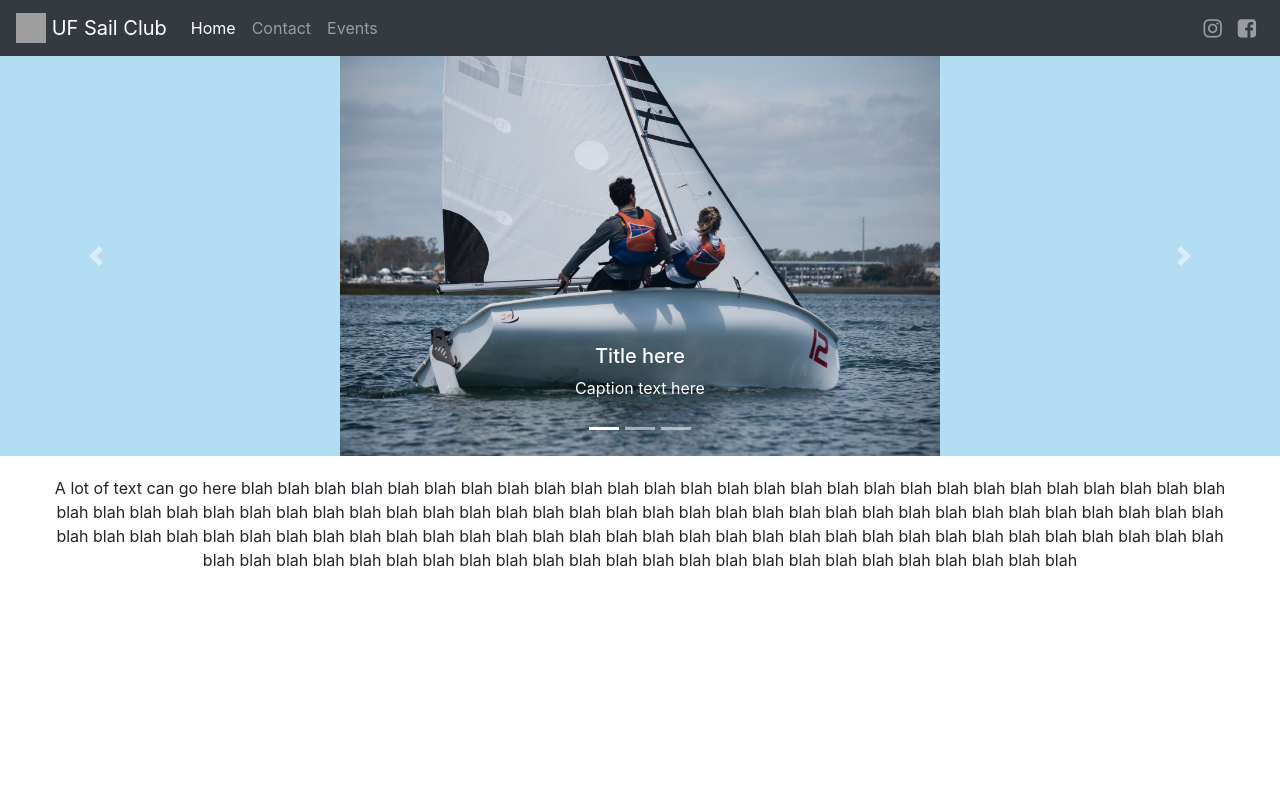
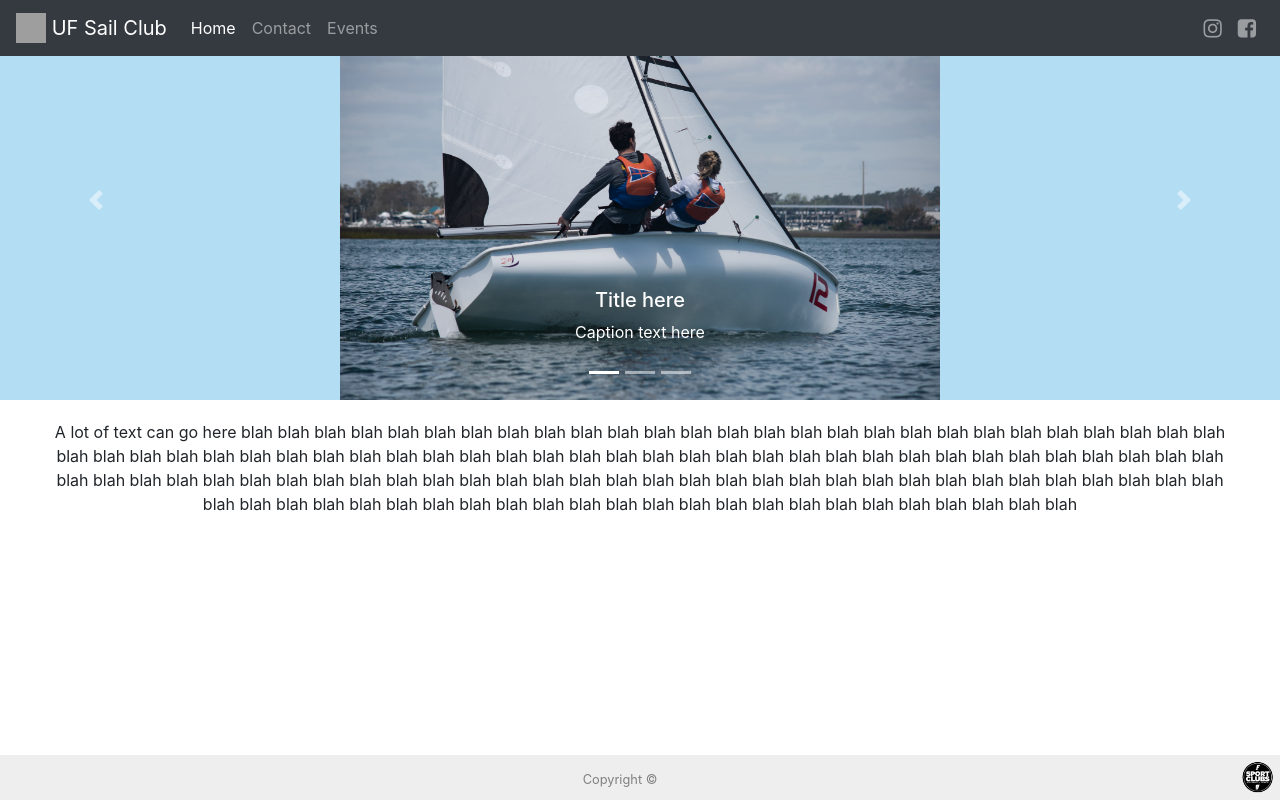
Before and after one commit to gonzalezg2/SWEproject, a Django app: page / in a window 1280 px wide. Run offline with Django 3.2, Linux system fonts and the light colour scheme; some libraries are stand-ins or nearby versions; grey boxes are pictures that could not be loaded.

Commit message:
sticky nav/footer, recsport logo

```diff
--- a/UFSailWebsite/Information/templates/Information/base.html
+++ b/UFSailWebsite/Information/templates/Information/base.html
@@ -6,12 +6,16 @@
   <meta charset="utf-8">
   <meta name="viewport" content="width=device-width, initial-scale=1, shrink-to-fit=no">
   <link rel="stylesheet" href="{% static 'css/bootstrap.min.css' %}">
+  <link rel="stylesheet" href="{% static 'footer.css' %}">
+  <!-- For social media icons -->
   <link rel="stylesheet" href="https://cdnjs.cloudflare.com/ajax/libs/font-awesome/4.7.0/css/font-awesome.min.css">
   {% block stylesheets %}{% endblock %}
   <title>UF Sail | {% block pagetitle %}{% endblock %}</title>
 </head>
+
 <body>
-<nav class="navbar navbar-expand-sm navbar-dark bg-dark">
+<header>
+  <nav class="navbar navbar-expand-sm fixed-top navbar-dark bg-dark">
     <a class="navbar-brand" href="#">
       <img src="{% static 'images/logo.svg' %}" width="30" height="30" class="d-inline-block align-top" alt="">
       UF Sail Club
@@ -41,6 +45,7 @@
       </ul>
     </div>
   </nav>
+</header>
 
 <!-- Django templating - you can "subclass" this and insert whatever content you want -->
 {% block content %}
@@ -49,8 +54,21 @@
 <center>
 {% endblock %}
 
+<!-- Footer -->
+<footer id="home-footer" class="fixed-bottom">
+  <div id="footer-wrapper">
+    <span class="container text-center">
+        <small>Copyright &copy; </small>
+      </span>
+      <span id="recsport-logo">
+        <img src="{% static 'images/recsports.png' %}" width="35" height="35" alt="Recsports logo">
+      </span>
+  </div>
+</footer>
+
 <!-- JS needed for bootstrap -->
 <script src="https://code.jquery.com/jquery-3.5.1.slim.min.js" integrity="sha384-DfXdz2htPH0lsSSs5nCTpuj/zy4C+OGpamoFVy38MVBnE+IbbVYUew+OrCXaRkfj" crossorigin="anonymous"></script>
 <script src="https://cdn.jsdelivr.net/npm/bootstrap@4.6.0/dist/js/bootstrap.bundle.min.js" integrity="sha384-Piv4xVNRyMGpqkS2by6br4gNJ7DXjqk09RmUpJ8jgGtD7zP9yug3goQfGII0yAns" crossorigin="anonymous"></script>
+
 </body>
 </html>
--- a/UFSailWebsite/Information/templates/Information/home.html
+++ b/UFSailWebsite/Information/templates/Information/home.html
@@ -45,4 +45,5 @@ Home
 		A lot of text can go here blah blah blah blah blah blah blah blah blah blah blah blah blah blah blah blah blah blah blah blah blah blah blah blah blah blah blah blah blah blah blah blah blah blah blah blah blah blah blah blah blah blah blah blah blah blah blah blah blah blah blah blah blah blah blah blah blah blah blah blah blah blah blah blah blah blah blah blah blah blah blah blah blah blah blah blah blah blah blah blah blah blah blah blah blah blah blah blah blah blah blah blah blah blah blah blah blah blah blah blah blah blah blah blah blah blah blah blah blah blah blah blah blah blah blah
 	</center>
 </div>
+
 {% endblock %}
--- /dev/null
+++ b/UFSailWebsite/static/footer.css
@@ -0,0 +1,22 @@
+#footer-wrapper {
+  display : flex;
+  align-items : center;
+  height: 45px;
+}
+
+#home-footer {
+  text-align: center;
+  height: 45px;
+  background-color: #EEEEEE;
+  color: gray;
+}
+
+#recsport-logo {
+  float:right;
+  margin-right: 5px;
+}
+
+body {
+  /* account for footer */
+  margin-bottom: 45px;
+}
```
Also changed, not shown: UFSailWebsite/static/images/recsports.png (added). Lines whose indentation alone changed are shown as unchanged.
